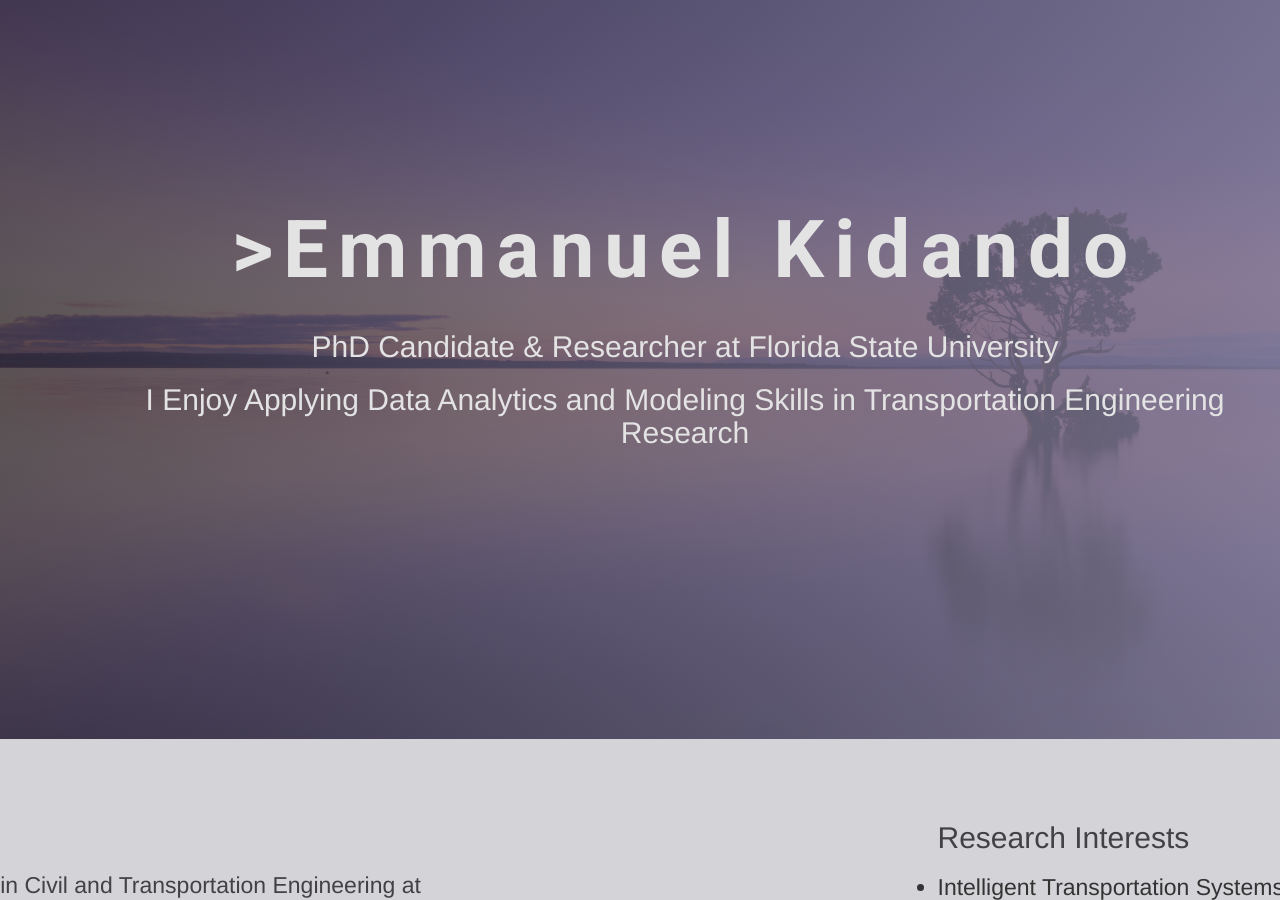
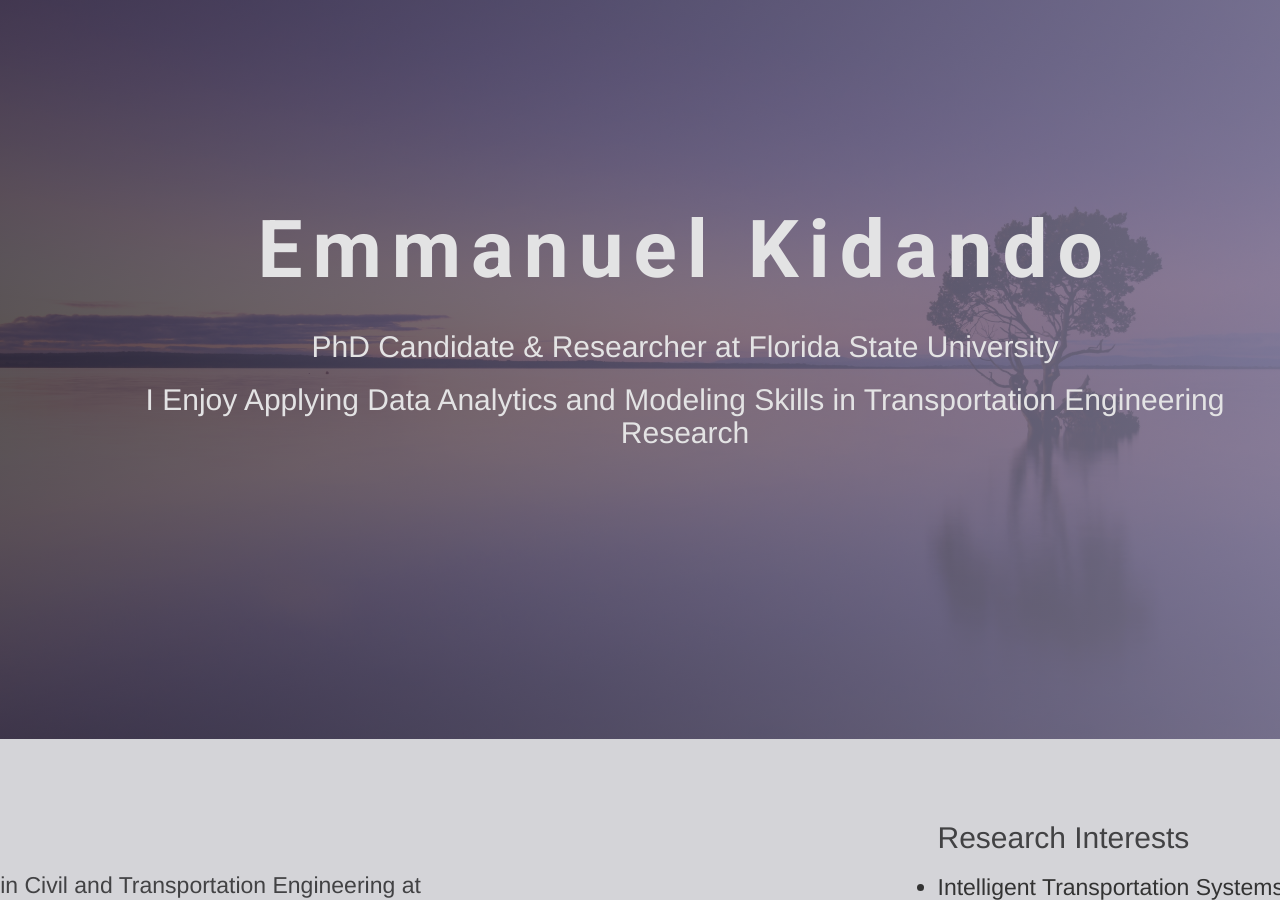
Before and after one commit to ekidando/Kidando, a Jekyll site: the page index.html, which Jekyll copies as it is, in a window 1280 px wide and 900 px high. Built offline with Jekyll 4.4.1, drawn with Linux system fonts in a browser that asks for light colours; some web fonts are replaced.

Commit message:
Update index.html

```diff
--- a/index.html
+++ b/index.html
@@ -27,7 +27,7 @@
 
         <div class="block">
 
-          <h1 class="animated fadeInUp red underline">>Emmanuel Kidando </h1>
+          <h1 class="animated fadeInUp red underline">Emmanuel Kidando </h1>
           <h2 class="animated fadeInUp"> PhD Candidate & Researcher at Florida State University</h2>
           <h2 class="animated fadeInUp">I Enjoy Applying Data Analytics and Modeling Skills in Transportation Engineering Research</h2>
         </div>
```
